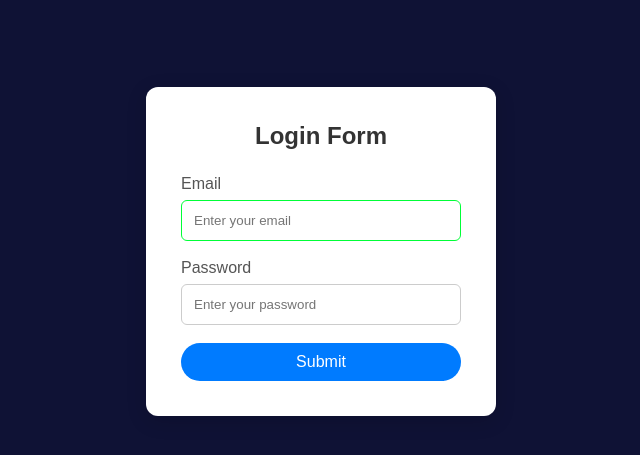
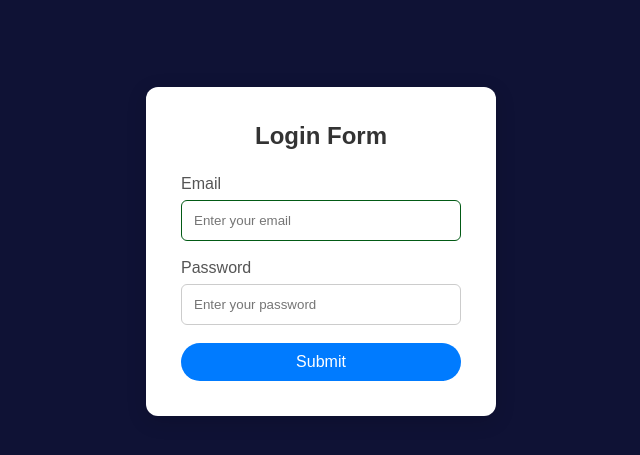
Before and after one commit to kenthpetch/ExamRepo, a PHP site: page / in a window 1280 px wide, with the restyled element focused. Shown: the part 149-604 px from the top of the page, without its empty margins (319-959 px from the left). Run offline with PHP 8.4, Linux system fonts and the light colour scheme.

Commit message:
Added CSS styling for login form

```diff
--- a/style.css
+++ b/style.css
@@ -46,7 +46,7 @@ body {
 }
 
 .input-box input:focus {
-    border-color: #00ff37;
+    border-color: #025a15;
 }
 
 .login-btn {
```
